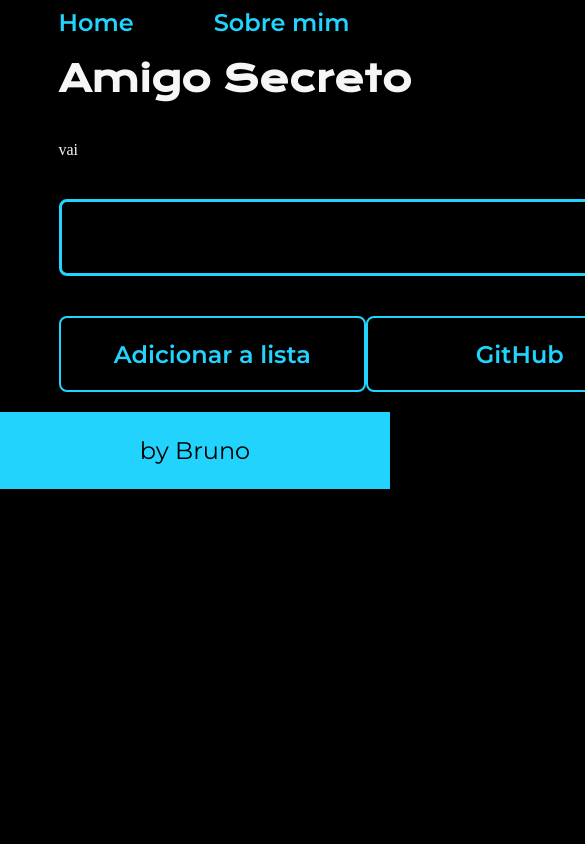
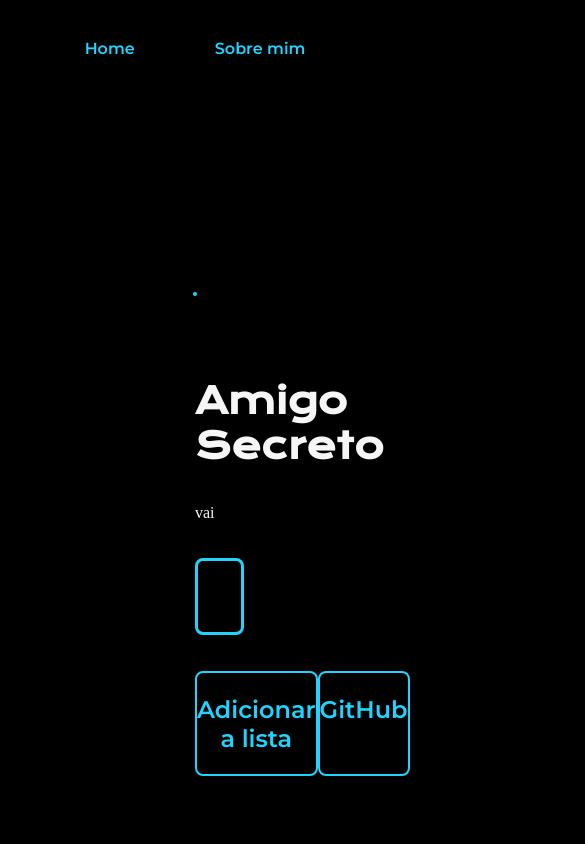
Before and after one commit to Brunosill/Amigo-secreto, a plain HTML site: page index.html in a window 390 px wide. Shown: the top 844 px of the page, 585 px wide, since content can reach past the window. Drawn offline with nearby package versions, Linux system fonts and the light colour scheme.

Commit message:
update style.css

```diff
--- a/styles/style.css
+++ b/styles/style.css
@@ -54,7 +54,7 @@ body {
 
 .cabecalho__menu__link {
     font-family: 'Montserrat', sans-serif;
-    font-size: 24px;
+    font-size: 1,5rem;
     font-weight: 600;
     color: #22D4FD;
     text-decoration: none;
@@ -65,17 +65,18 @@ body {
     display: flex;
     align-items: center;
     justify-content: space-between;
+    gap: 82px;
 }
 
 .apresentacao__conteudo {
-    width: 615px;
+    width: 50%;
     display: flex;
     flex-direction: column;
-    gap: 40px;
+    gap: 2.25rem;
 }
 
 .apresentacao__conteudo__titulo {
-    font-size: 36px;
+    font-size: 2.25rem;
     font-family: 'Krona One', sans-serif;
 }
 
@@ -84,7 +85,7 @@ body {
 }
 
 .apresentacao__conteudo__texto{
-    font-size: 24px;
+    font-size: 1.5rem;
     font-family: 'Montserrat', sans-serif;
 }
 
@@ -103,7 +104,7 @@ body {
   padding: 21.5px;
   color: #22d4fd;
   text-align: center;
-  font-size: 24px;
+  font-size: 1.5rem;
 }
 
 .botao {
@@ -115,7 +116,7 @@ body {
     width: 378px;
     text-align: center;
     border-radius: 8px;
-    font-size: 24px;
+    font-size: 1.5rem;
     font-weight: 600;
     padding: 21.5px 0;
 
@@ -131,7 +132,7 @@ body {
   width: 100px;
   text-align: center;
   border-radius: 8px;
-  font-size: 24px;
+  font-size: 1.5rem;
   font-weight: 600;
   padding: 10.5px 0;
 
@@ -145,10 +146,10 @@ body {
     justify-content: center;
     gap: 16px;
     border: 2px solid #22D4FD;
-    width: 378px;
+    width: 50%;
     text-align: center;
     border-radius: 8px;
-    font-size: 24px;
+    font-size: 1.5rem;
     font-weight: 600;
     padding: 10% 0;
     /* text-decoration: none;
@@ -167,6 +168,25 @@ body {
     padding: 24px;
     text-align: center;
     font-family: 'Montserrat', sans-serif;
-    font-size: 24px;
+    font-size: 1.5rems;
     font-weight: 400;
 }
+
+ @media (max-width: 1200px) {
+   .cabecalho {
+     padding: 10%;
+   }
+
+   .cabecalho__menu {
+     justify-content: center;
+   }
+
+   .apresentacao {
+     flex-direction: column-reverse;
+     padding: 50%;
+   }
+
+   .apresentacao_conteudo {
+     width: auto;
+   }
+ }
```
